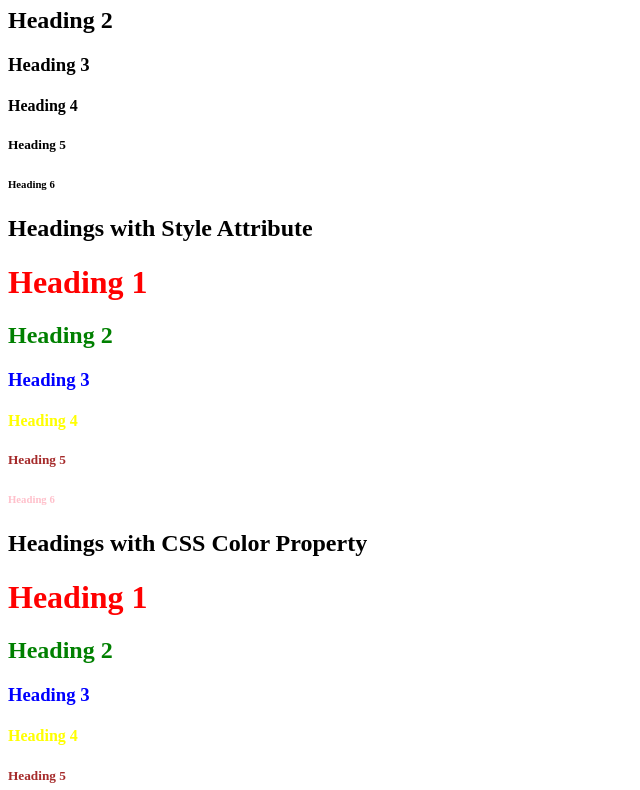
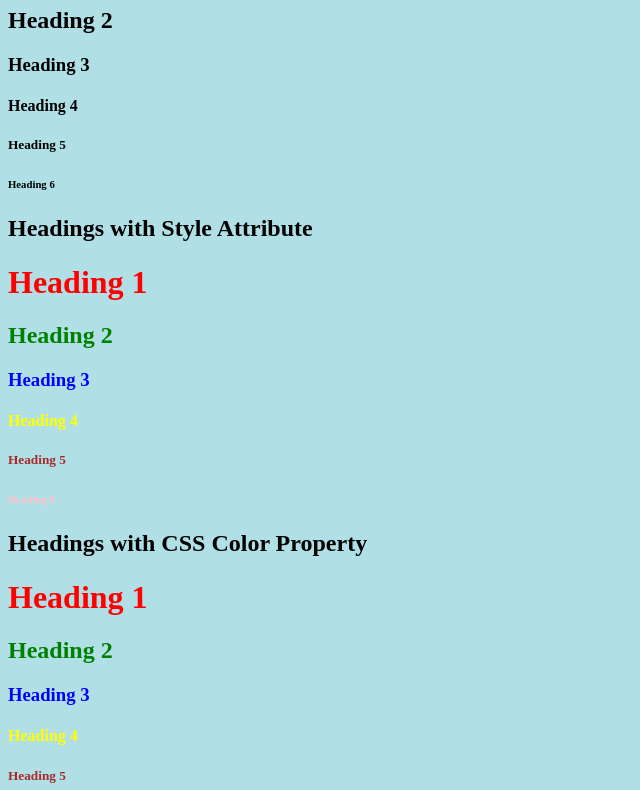
Before and after one commit to nbcodeblog/HTML_CSS_JavaScript, a plain HTML site: page Headings/index.html in a window 1280 px wide. Shown: the part 495-1285 px from the top of the page, without its empty margins (0-640 px from the left). Drawn offline with Linux system fonts and the light colour scheme.

Commit message:
Add body background color

```diff
--- a/Headings/style.css
+++ b/Headings/style.css
@@ -19,6 +19,9 @@
 }
 
 /* Headings with CSS Background Color Property */
+body {
+    background-color: powderblue;
+}
 .heading_background_color_red {
     background-color: red;
 }
--- a/Paragraphs/style.css
+++ b/Paragraphs/style.css
@@ -4,6 +4,9 @@
 }
 
 /* Paragraph with CSS Background Color Property Property */
+body {
+    background-color: powderblue;
+}
 .paragraph_background_color_red {
     background-color: red;
 }
```
